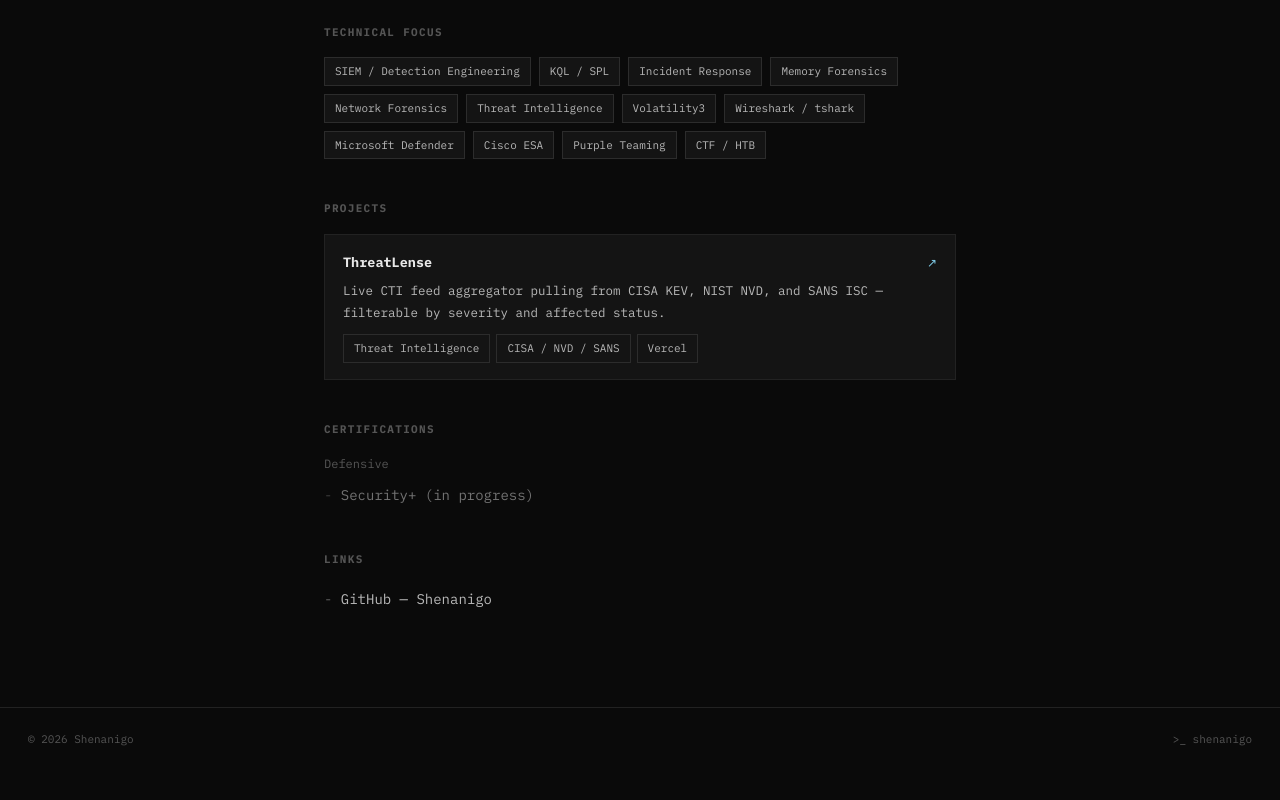
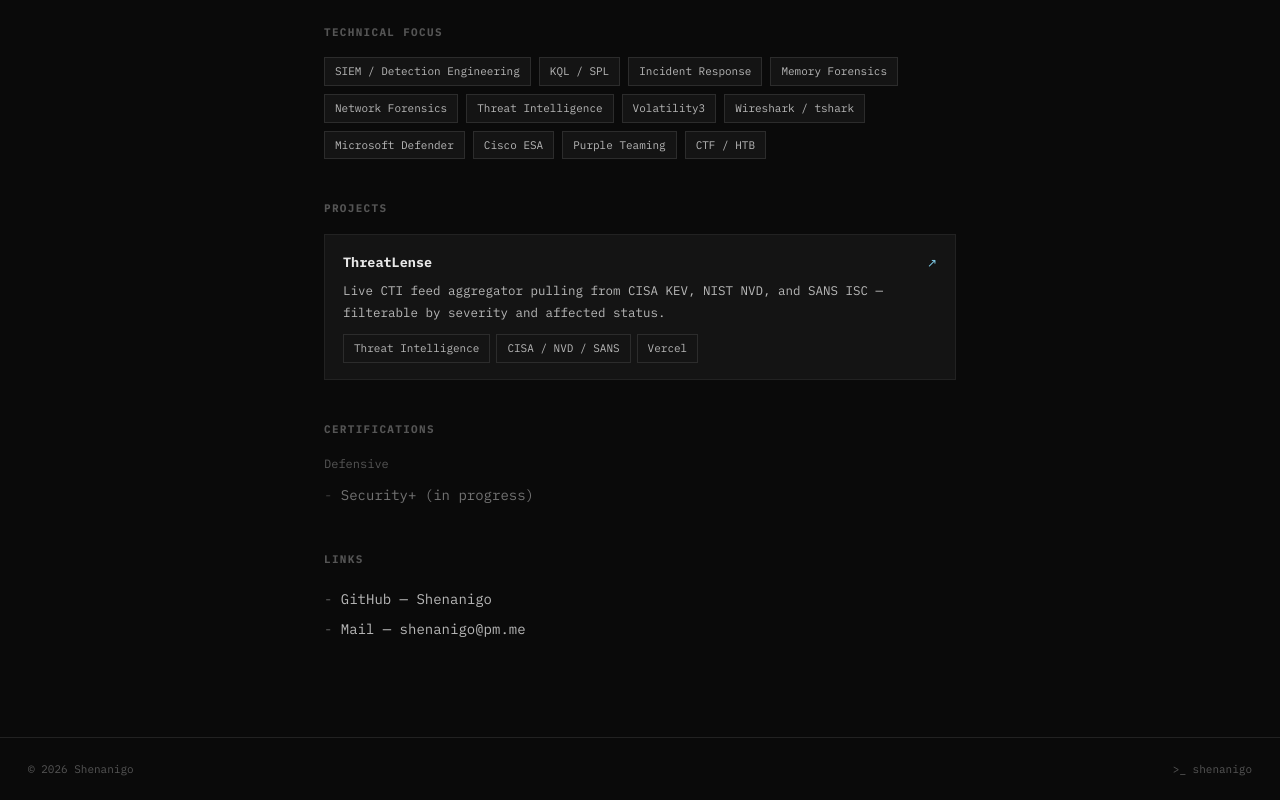
Before and after one commit to shenanigo/shenanigo.github.io, a website: page index.html in a window 1280 px wide. Shown: the part 493-1293 px from the top of the page. Before the commit the page ends 1264 px from the top, so only its background shows below. Drawn offline with Linux system fonts and the light colour scheme.

Commit message:
add mail contact

```diff
--- a/index.html
+++ b/index.html
@@ -249,6 +249,7 @@ footer {
     <div class="section-title">Links</div>
     <ul>
       <li><a href="https://github.com/Shenanigo" target="_blank">GitHub — Shenanigo</a></li>
+      <li><a href="mailto:shenanigo@pm.me">Mail — shenanigo@pm.me</a></li>
     </ul>
 
   </div>
```
